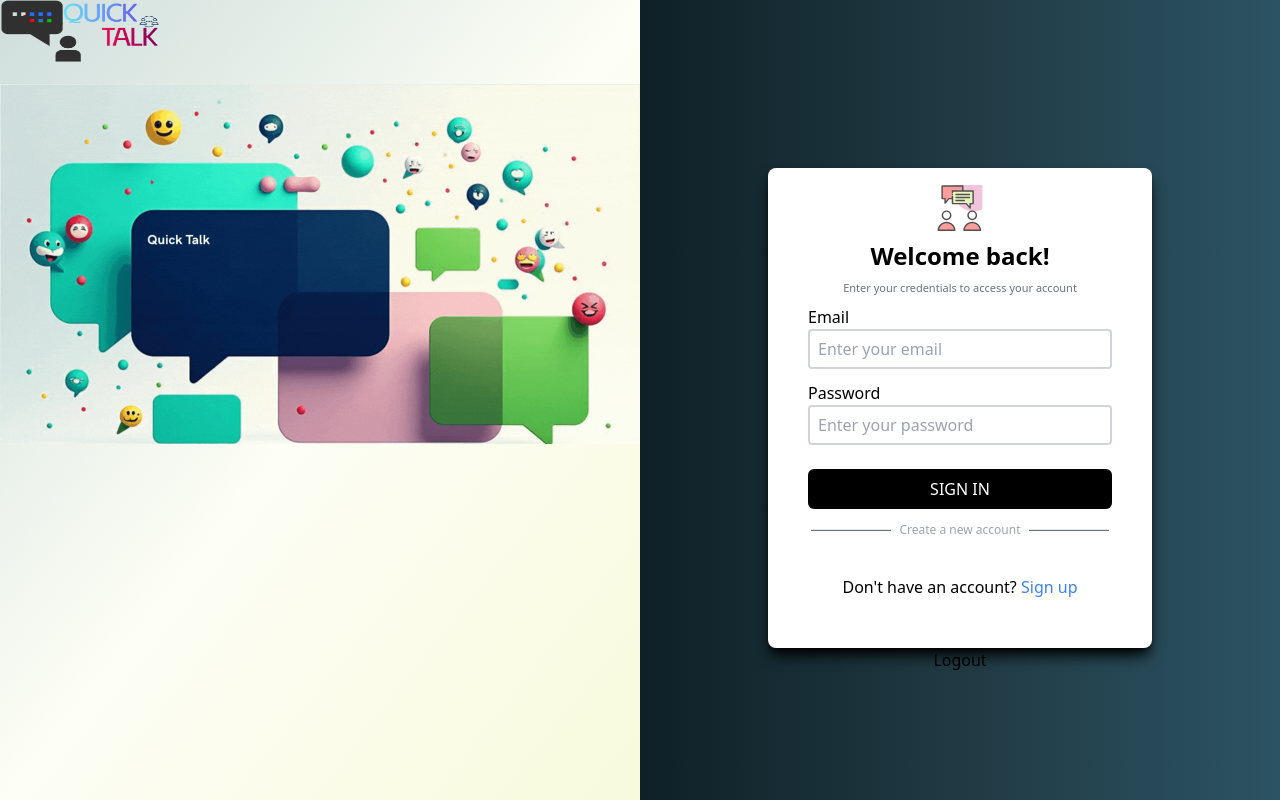
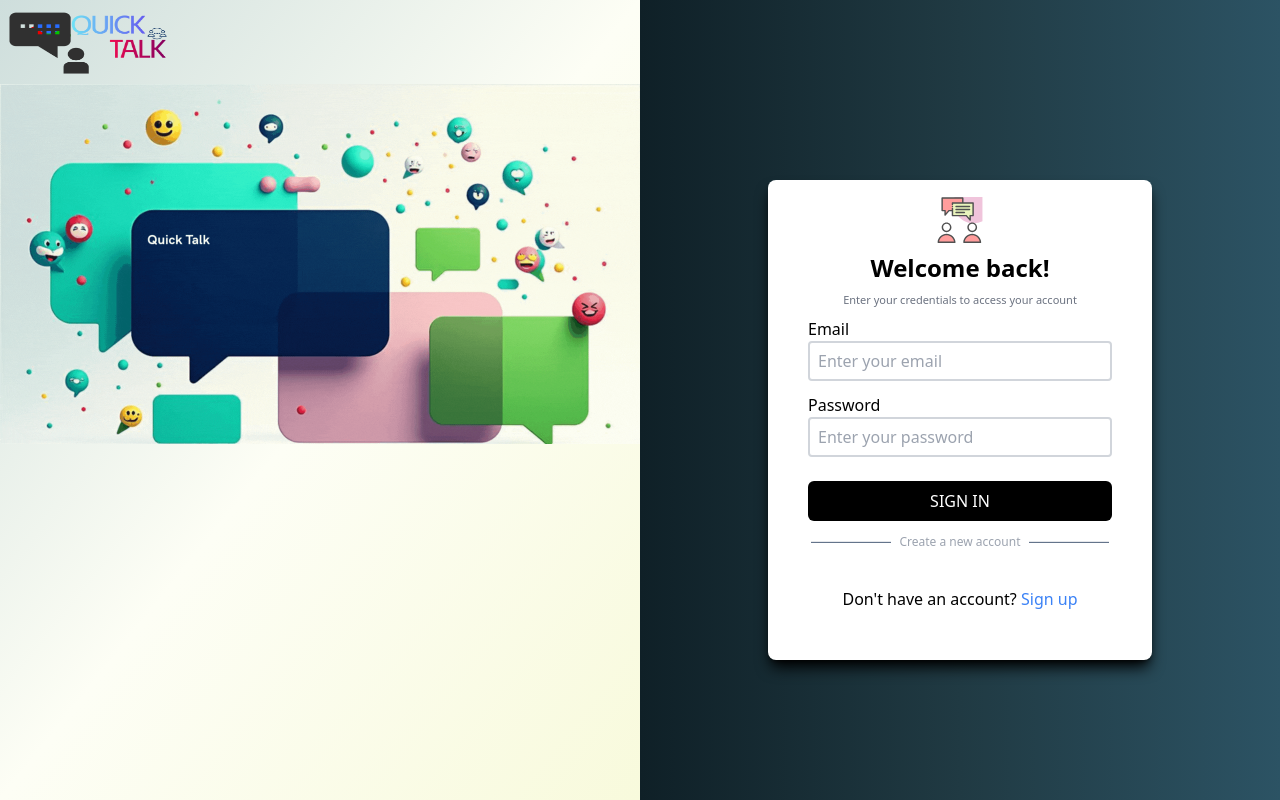
Before and after one commit to Pushpa-rajput9/QuickTalk_Frontend, a React (Vite) app: page / in a window 1280 px wide. Built offline with nearby package versions, Linux system fonts and the light colour scheme.

Commit message:
add break points in login and register

```diff
--- a/src/components/LoginForm.jsx
+++ b/src/components/LoginForm.jsx
@@ -53,21 +53,27 @@ function LoginForm() {
   };
 
   return (
-    <main className=" flex max-md:flex max-md:flex-col w-screen   ">
-      <div className="w-1/2 h-screen max-md:w-full bg-gradient-to-br from-[#cededc] via-[#fdfef5]  to-[#f8fadc] ">
-        <img className="w-40 h-16 " src={logo} alt="" />
+    <main className=" flex flex-wrap w-screen   ">
+      <div className="w-1/2 h-screen max-[820px]:h-fit max-[820px]:w-full bg-gradient-to-br from-[#cededc] via-[#fdfef5]  to-[#f8fadc] ">
         <img
-          className=" w-full mt-5"
+          className="w-40 h-16 max-[820px]:h-14 relative top-3 ml-2"
+          src={logo}
+          alt=""
+        />
+        <img
+          className=" w-full mt-5 max-[820px]:h-[350px] max-sm:h-[250px]"
           loading="eager"
           src={LoginBanner}
           alt="LoginBanner"
         />
       </div>
-      <div className="w-1/2 max-md:w-full flex flex-col items-center justify-center  bg-gradient-to-r from-[#0f2027] via-[#203a43] to-[#2c5364]">
+      <div className="w-1/2 max-[820px]:w-full flex flex-col items-center justify-center  bg-gradient-to-r from-[#0f2027] via-[#203a43] to-[#2c5364]">
         {" "}
-        <div className=" w-96 max-md:w-11/12 h-[480px] max-md:p-2 p-10 pt-4 items-center mt-10 flex animate-slideIn flex-col  gap-2 bg-white rounded-lg shadow-lg shadow-black ">
+        <div className=" w-96 max-[820px]:w-[450px] max-[520px]:w-11/12 h-[480px] max-sm:p-4 p-10 pt-4 items-center mt-10 flex animate-slideIn flex-col  gap-2 bg-white rounded-lg shadow-lg shadow-black ">
           <img className=" w-28 h-12" src={chaticon} alt="chaticon" />
-          <div className=" text-black font-bold text-2xl">Welcome back!</div>
+          <div className=" text-black font-bold text-2xl max-[317px]:text-lg">
+            Welcome back!
+          </div>
           <div className=" text-gray-500 text-[11px]">
             Enter your credentials to access your account
           </div>
@@ -121,7 +127,7 @@ function LoginForm() {
             </span>
           </div>
         </div>
-        <button onClick={logout}>Logout</button>
+        {/* <button onClick={logout}>Logout</button> */}
       </div>
     </main>
   );
--- a/src/components/Register.jsx
+++ b/src/components/Register.jsx
@@ -72,26 +72,30 @@ function Register() {
   return (
     <>
       <div className=" flex flex-wrap w-full  ">
-        <div className="w-1/2 h-screen max-md:w-full bg-gradient-to-br from-[#cededc] via-[#fdfef5]  to-[#f8fadc] ">
-          <img className="w-40 h-16 " src={logo} alt="" />
+        <div className="w-1/2 h-screen  max-[820px]:h-fit  max-[820px]:w-full bg-gradient-to-br from-[#cededc] via-[#fdfef5]  to-[#f8fadc] ">
           <img
-            className=" w-full mt-5"
+            className="w-40 h-16  max-[820px]:h-14 relative top-3 ml-2 "
+            src={logo}
+            alt=""
+          />
+          <img
+            className=" w-full mt-5 max-[820px]:h-[350px] max-sm:h-[250px]"
             loading="eager"
             src={LoginBanner}
             alt="LoginBanner"
           />
         </div>
-        <div className="w-1/2 flex flex-col items-center justify-center bg-gradient-to-r from-[#0f2027] via-[#203a43] to-[#2c5364]">
-          <div className=" w-96 h-[480px] p-10 pt-4 items-center mt-10 flex animate-slideIn flex-col  gap-2 bg-white rounded-lg shadow-lg shadow-black ">
+        <div className="w-1/2 max-[820px]:w-full flex flex-col items-center justify-center bg-gradient-to-r from-[#0f2027] via-[#203a43] to-[#2c5364]">
+          <div className=" w-96 max-[820px]:w-[450px] max-[520px]:w-11/12 h-[480px] max-sm:p-4 p-10 pt-4 items-center mt-10 flex animate-slideIn flex-col  gap-2 bg-white rounded-lg shadow-lg shadow-black ">
             <img className=" w-28 h-12" src={chaticon} alt="chaticon" />
-            <div className=" text-black font-bold text-2xl">
+            <div className=" text-black font-bold text-2xl max-[317px]:text-lg">
               Welcome to QuikTalk!
             </div>
             <div className=" text-gray-500 text-[11px]">
               Enter your credentials to create your account
             </div>
             <form
-              className="flex flex-col gap-3 w-full items-center"
+              className="flex flex-col gap-3 w-full items-center "
               onSubmit={handleSubmit}
             >
               <div className=" w-full">
```
